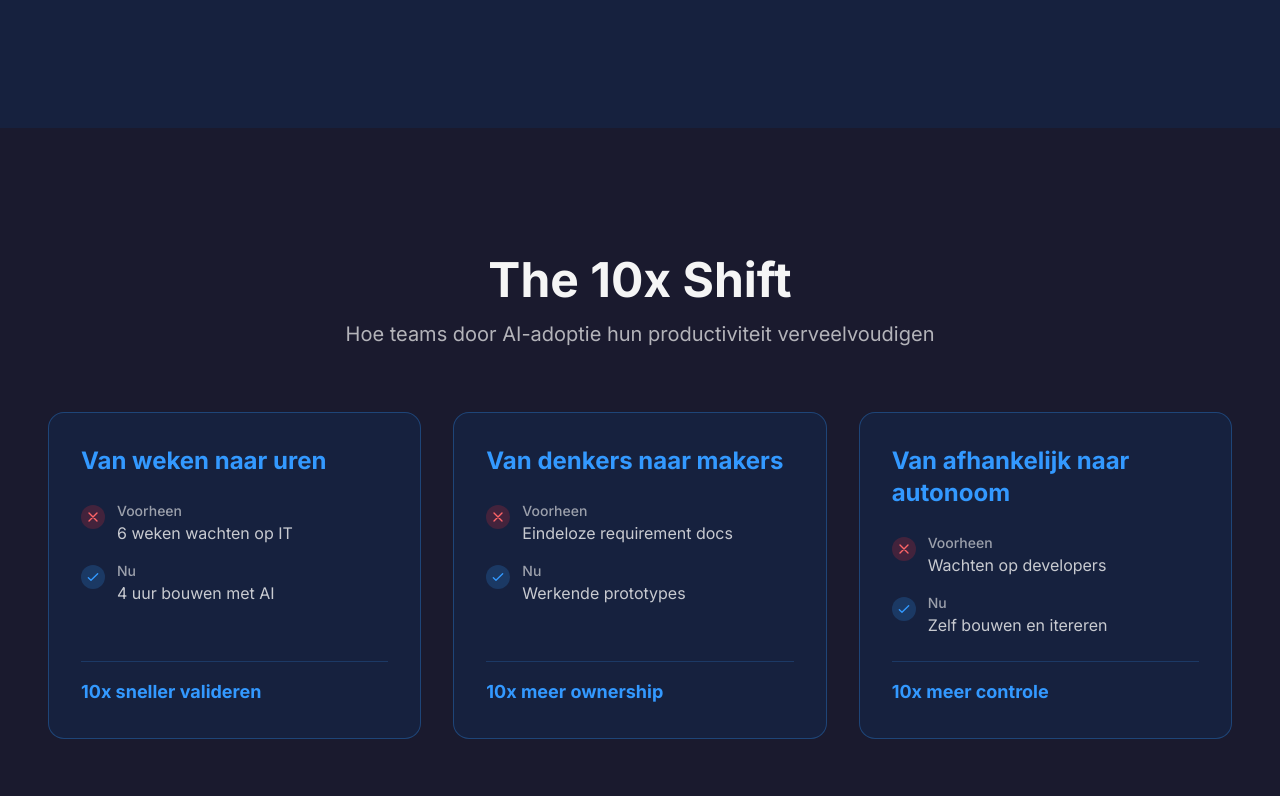
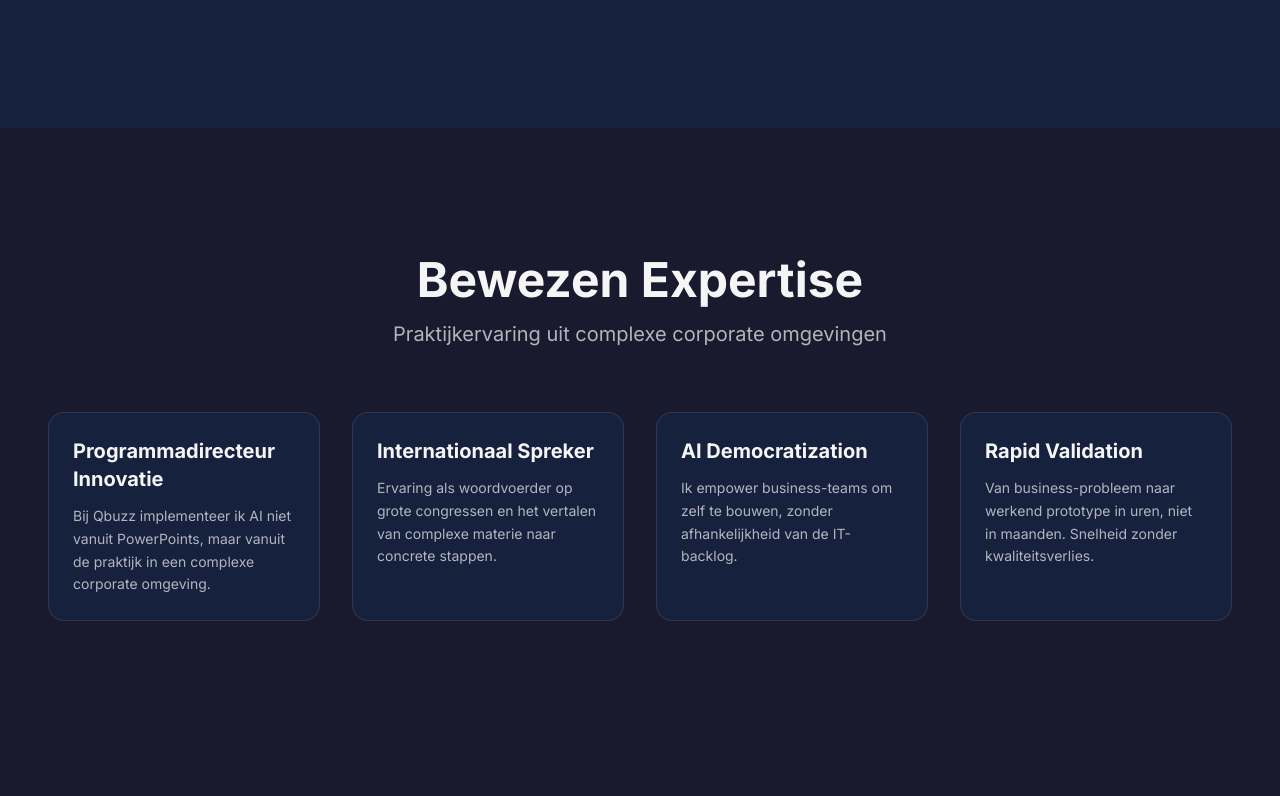
Before and after one commit to TripleM66/prompt2production, a Next.js app: page /academy in a window 1280 px wide. Shown: the part 2524-3320 px from the top of the page. Built offline with nearby package versions, Linux system fonts and the light colour scheme.

Commit message:
feat: voeg Bewezen Expertise sectie toe aan Academy voor Michel

```diff
--- a/src/app/academy/page.tsx
+++ b/src/app/academy/page.tsx
@@ -170,8 +170,55 @@ export default function AcademyPage() {
         </div>
       </section>
 
+      {/* Bewezen Expertise */}
+      <section className="py-20 lg:py-32 bg-background">
+        <div className="max-w-7xl mx-auto px-6 sm:px-8 lg:px-12">
+          <div className="text-center mb-16">
+            <h2 className="text-3xl lg:text-5xl font-bold text-foreground mb-4">
+              Bewezen Expertise
+            </h2>
+            <p className="text-xl text-foreground/70">
+              Praktijkervaring uit complexe corporate omgevingen
+            </p>
+          </div>
+
+          <div className="grid grid-cols-1 md:grid-cols-2 lg:grid-cols-4 gap-8 mb-16">
+            {[
+              {
+                title: "Programmadirecteur Innovatie",
+                description: "Bij Qbuzz implementeer ik AI niet vanuit PowerPoints, maar vanuit de praktijk in een complexe corporate omgeving."
+              },
+              {
+                title: "Internationaal Spreker",
+                description: "Ervaring als woordvoerder op grote congressen en het vertalen van complexe materie naar concrete stappen."
+              },
+              {
+                title: "AI Democratization",
+                description: "Ik empower business-teams om zelf te bouwen, zonder afhankelijkheid van de IT-backlog."
+              },
+              {
+                title: "Rapid Validation",
+                description: "Van business-probleem naar werkend prototype in uren, niet in maanden. Snelheid zonder kwaliteitsverlies."
+              }
+            ].map((area, index) => (
+              <div
+                key={index}
+                className="bg-surface-dark border border-white/10 rounded-2xl p-6 hover:border-accent-blue/50 transition-all duration-300"
+              >
+                <h3 className="text-xl font-bold text-foreground mb-3">
+                  {area.title}
+                </h3>
+                <p className="text-foreground/70 text-sm leading-relaxed">
+                  {area.description}
+                </p>
+              </div>
+            ))}
+          </div>
+        </div>
+      </section>
+
       {/* The 10x Shift */}
-      <section className="py-20 lg:py-32 bg-background">
+      <section className="py-20 lg:py-32 bg-surface-dark">
         <div className="max-w-7xl mx-auto px-6 sm:px-8 lg:px-12">
           <div className="text-center mb-16">
             <h2 className="text-3xl lg:text-5xl font-bold text-foreground mb-4">
```
